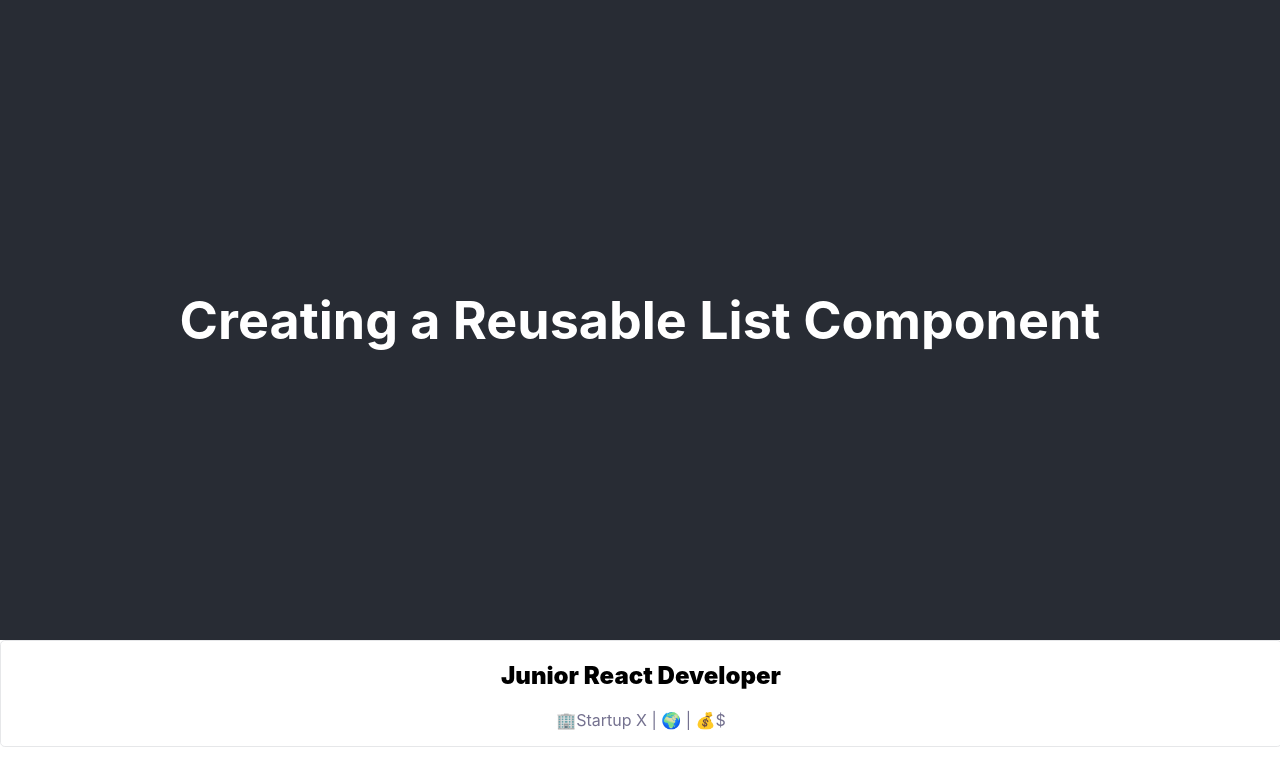
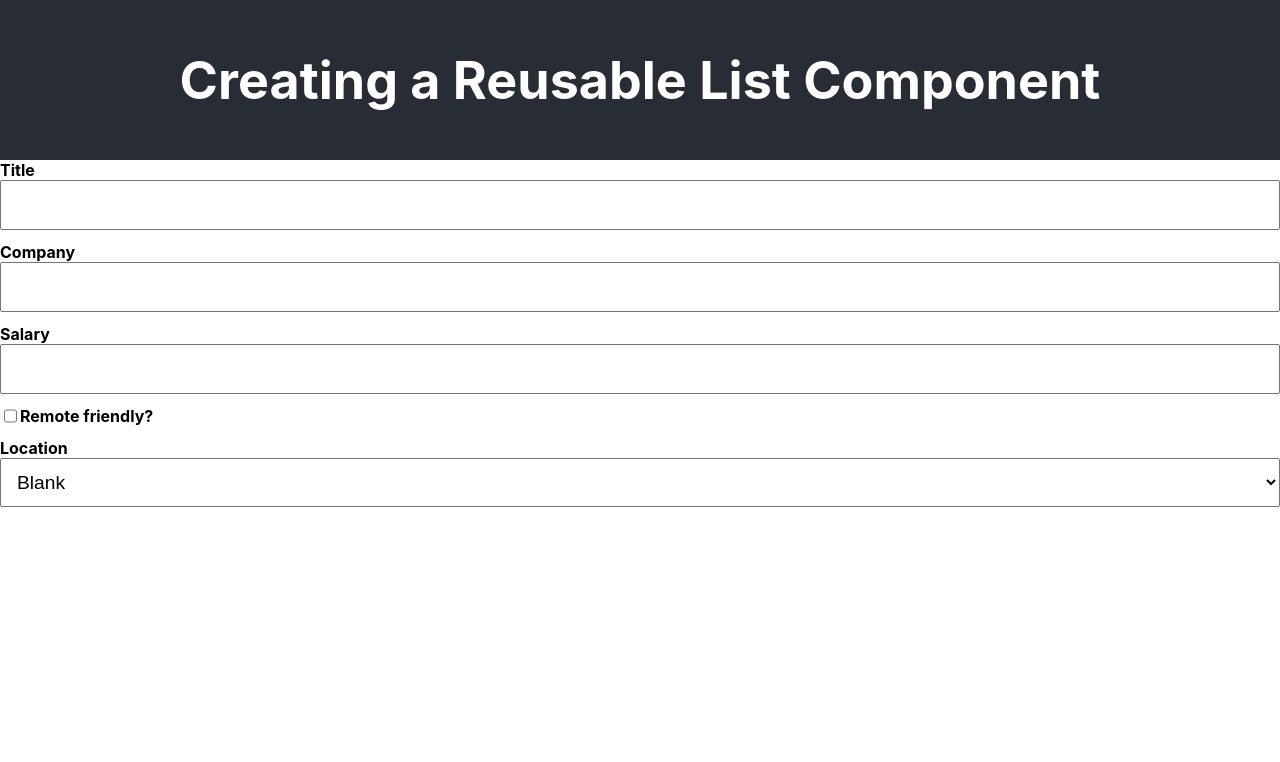
Before and after one commit to storiaca/handson-react, a React (Create React App) app: page / in a window 1280 px wide. Shown: the top 762 px of the page. Built offline with nearby package versions, Linux system fonts and the light colour scheme.

Commit message:
Form, inputs and events

```diff
--- a/src/App.css
+++ b/src/App.css
@@ -9,7 +9,7 @@
 
 .App-header {
   background-color: #282c34;
-  min-height: 80vh;
+  min-height: 20vh;
   display: flex;
   flex-direction: column;
   align-items: center;
--- a/src/App.js
+++ b/src/App.js
@@ -1,8 +1,9 @@
 import React, { Component } from "react";
 import "./App.css";
-import List from "./components/List";
-import JobItem from "./components/JobListElement";
-import jobs from "./data/jobs";
+//import List from "./components/List";
+//import JobItem from "./components/JobListElement";
+//import jobs from "./data/jobs";
+import JobCreationForm from './components/JobCreationForm';
 
 class App extends Component {
   render() {
@@ -11,7 +12,8 @@ class App extends Component {
         <header className="App-header">
           <h1>Creating a Reusable List Component</h1>
         </header>
-        <List items={jobs} itemElement={JobItem} />
+        {/* <List items={jobs} itemElement={JobItem} /> */}
+        <JobCreationForm />
       </div>
     );
   }
--- /dev/null
+++ b/src/components/JobCreationForm.jsx
@@ -0,0 +1,63 @@
+import React, { Component } from 'react'
+import TextInputField from './form-elements/TextInputField';
+import CheckBoxField from './form-elements/CheckBoxField';
+import SelectField from './form-elements/SelectedField';
+
+const locationOptions = [
+  {value: '', label: 'Blank'},
+  {value: 'Berlin', label: 'Berlin'},
+  {value: 'San Francisko', label: 'San Francisko'},
+  {value: 'London', label: 'London'},
+  {value: 'Austin', label: 'Austin'},
+  {value: 'Tokyo', label: 'Tokyo'},
+  {value: 'Barcelona', label: 'Barcelona'},
+  {value: 'Other', label: 'Other'}
+];
+
+export default class JobCreationForm extends Component {
+  handleChange(e) {
+    const {type, name, value, checked } = e.target;
+    if(type === 'checkbox') {
+      console.log(name, ' ==> ', checked);
+    } else {
+      console.log(name, ' ==> ', value);
+    }
+
+
+  }
+  render() {
+    return (
+      <form>
+        <TextInputField
+          name="title"
+          label="Title"
+          onChange={this.handleChange}
+        />
+        <TextInputField
+          name="company"
+          label="Company"
+          onChange={this.handleChange}
+        />
+
+        <TextInputField
+          name="salary"
+          label="Salary"
+          onChange={this.handleChange}
+        />
+
+        <CheckBoxField
+          name="isRemoteFriendly"
+          label="Remote friendly?"
+          onChange={this.handleChange}
+        />
+
+        <SelectField
+          name="location"
+          label="Location"
+          options={locationOptions}
+          onChange={this.handleChange}
+        />
+      </form>
+    )
+  }
+}
--- /dev/null
+++ b/src/components/form-elements/CheckBoxField.jsx
@@ -0,0 +1,20 @@
+import React, { Component } from 'react'
+import './InputField.css';
+
+export default class CheckBoxField extends Component {
+
+  render() {
+    const { label, name, onChange } = this.props;
+    return (
+      <div className="checkbox-field">
+        <input
+          type="checkbox"
+          name={name}
+          id={name}
+          onChange={onChange}
+        />
+        <label htmlFor={name}>{label}</label>
+      </div>
+    )
+  }
+}
--- /dev/null
+++ b/src/components/form-elements/InputField.css
@@ -0,0 +1,27 @@
+.input-field {
+  text-align: left;
+  display: flex;
+  flex-direction: column;
+  font-weight: 700;
+  width: 100%;
+  margin-bottom: 12px;
+}
+
+.input-field__label {
+  flex: 1;
+}
+
+.input-field__text-input {
+  flex: 1;
+  padding: 12px;
+  font-size: 1.2em;
+}
+
+.checkbox-field {
+  text-align: left;
+  display: flex;
+  flex-direction: row;
+  font-weight: 700;
+  width: 100%;
+  margin-bottom: 12px;
+}
--- /dev/null
+++ b/src/components/form-elements/SelectedField.jsx
@@ -0,0 +1,34 @@
+import React, { Component } from 'react';
+import './InputField.css';
+
+export default class SelectedField extends Component {
+
+  render() {
+    const {label, name, options, onChange} = this.props;
+    return (
+      <div className="input-field">
+        <label
+          className="input-field__label"
+          htmlFor={name}
+        >
+          {label}
+        </label>
+        <select
+          className="input-field__text-input"
+          name={name}
+          id={name}
+          onChange={onChange}
+        >
+         {options.map(option =>
+           <option
+            value={option.value}
+            key={option.label}
+          >
+            {option.label}
+          </option>
+         )}
+        </select>
+      </div>
+    )
+  }
+}
--- /dev/null
+++ b/src/components/form-elements/TextInputField.jsx
@@ -0,0 +1,26 @@
+import React, { Component } from 'react'
+import './InputField.css';
+
+export default class TextInputField extends Component {
+
+  render() {
+    const { name, label, onChange } = this.props;
+    return (
+      <div className="input-field">
+        <label
+          className="input-field__label"
+          htmlFor={name}
+        >
+          {label}
+        </label>
+        <input
+          id={name}
+          name={name}
+          type="text"
+          className="input-field__text-input"
+          onChange={onChange}
+        />
+      </div>
+    )
+  }
+}
```
Also changed, not shown: 1 other file (tests, documents, lock files or other folders).
